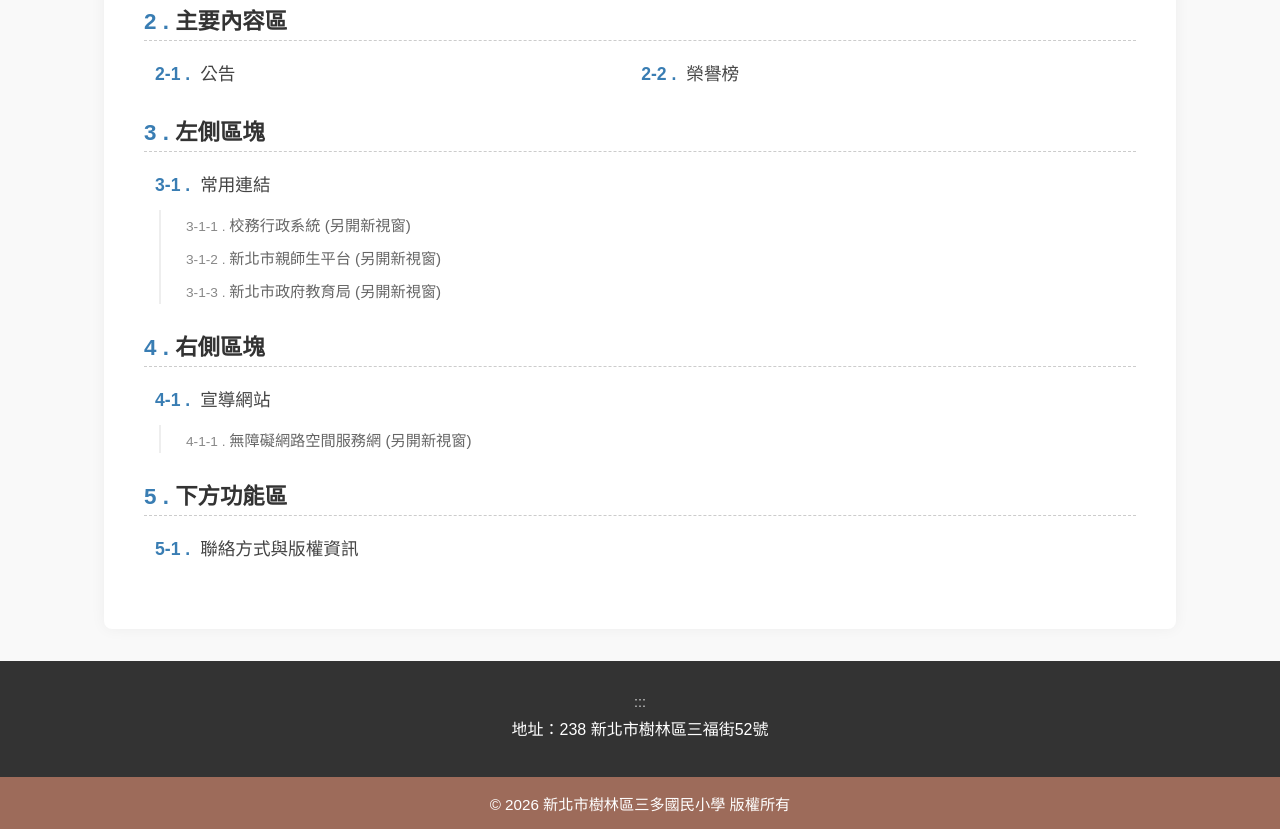
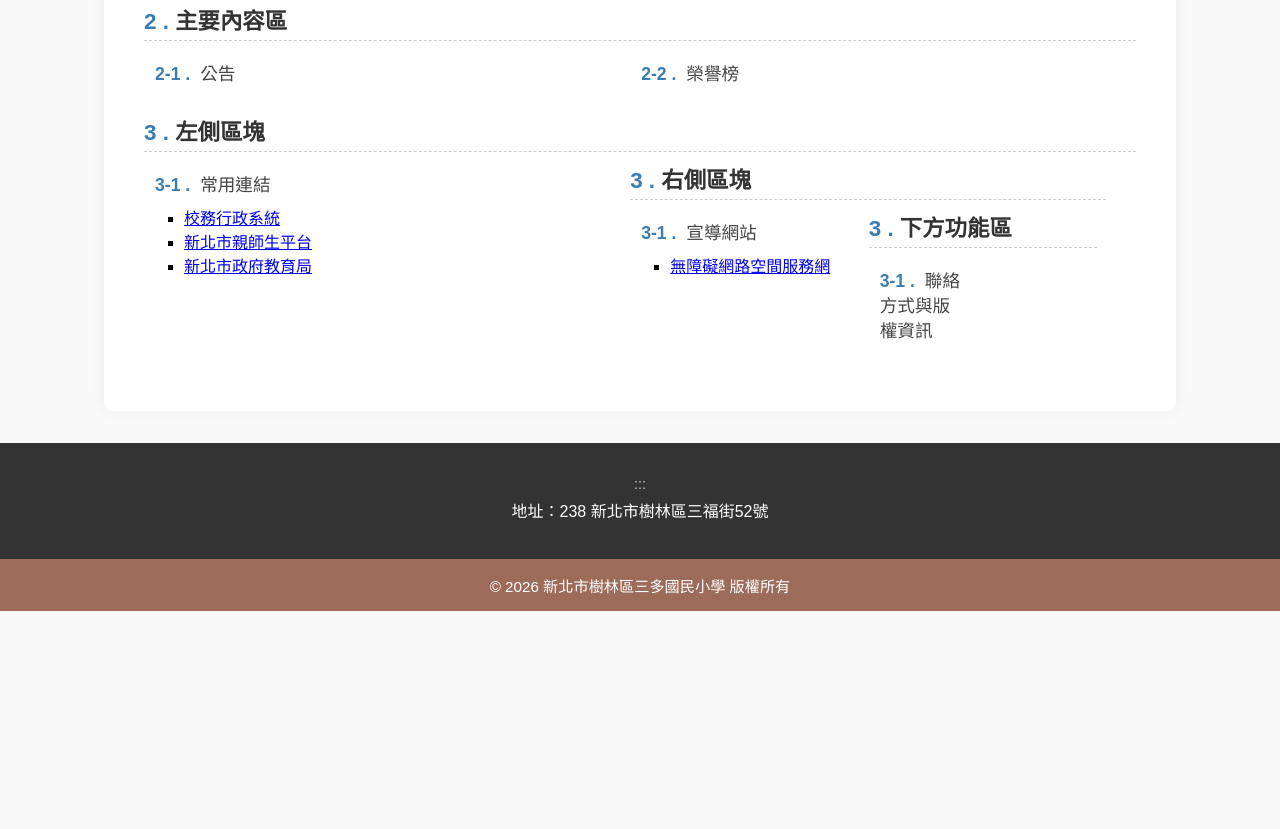
Before and after one commit to sdesmis/y11a, a plain HTML site: page sitemap.html in a window 1280 px wide. Shown: the part 1174-2003 px from the top of the page. After the commit the page ends 1785 px from the top, so only its background shows below. Drawn offline with Linux system fonts and the light colour scheme; a web font is replaced by a local one.

Commit message:
Add files via upload

```diff
--- a/sitemap.html
+++ b/sitemap.html
@@ -165,19 +165,25 @@
 <li><span class="node-h1">左側區塊</span>
 <ul class="sitemap-sub-tree">
 <li><a href="./#blk-left-0" class="node-link" title="跳至區塊：常用連結">常用連結</a>
-<ul class="sitemap-third-tree">
-<li><a href="https://esa.ntpc.edu.tw/" target="_blank" class="node-sub-link" title="校務行政系統 (另開新視窗)">校務行政系統 (另開新視窗)</a></li>
-<li><a href="https://pts.ntpc.edu.tw/" target="_blank" class="node-sub-link" title="新北市親師生平台 (另開新視窗)">新北市親師生平台 (另開新視窗)</a></li>
-<li><a href="https://www.ntpc.edu.tw" target="_blank" class="node-sub-link" title="新北市政府教育局 (另開新視窗)">新北市政府教育局 (另開新視窗)</a></li>
-</ul></li>
-</ul></li>
+<ul class="link-list-container">
+    <li class="link-list-entry">
+        <a href="https://esa.ntpc.edu.tw/" target="_blank" title="校務行政系統 (另開新視窗)" class="link-list-item single-link">校務行政系統</a>
+    </li>
+    <li class="link-list-entry">
+        <a href="https://pts.ntpc.edu.tw/" target="_blank" title="新北市親師生平台 (另開新視窗)" class="link-list-item single-link">新北市親師生平台</a>
+    </li>
+    <li class="link-list-entry">
+        <a href="https://www.ntpc.edu.tw" target="_blank" title="新北市政府教育局 (另開新視窗)" class="link-list-item single-link">新北市政府教育局</a>
+    </li>
+</ul>
 <li><span class="node-h1">右側區塊</span>
 <ul class="sitemap-sub-tree">
 <li><a href="./#blk-right-0" class="node-link" title="跳至區塊：宣導網站">宣導網站</a>
-<ul class="sitemap-third-tree">
-<li><a href="https://accessibility.moda.gov.tw/" target="_blank" class="node-sub-link" title="無障礙網路空間服務網 (另開新視窗)">無障礙網路空間服務網 (另開新視窗)</a></li>
-</ul></li>
-</ul></li>
+<ul class="link-list-container">
+    <li class="link-list-entry">
+        <a href="https://accessibility.moda.gov.tw/" target="_blank" title="無障礙網路空間服務網 (另開新視窗)" class="link-list-item single-link">無障礙網路空間服務網</a>
+    </li>
+</ul>
 <li><span class="node-h1">下方功能區</span>
 <ul class="sitemap-sub-tree"><li><a href="#ah" class="node-link" title="聯絡方式與版權資訊">聯絡方式與版權資訊</a></li></ul></li>
 </ul>
```
Also changed, not shown: index.html (+12 -4 lines).
